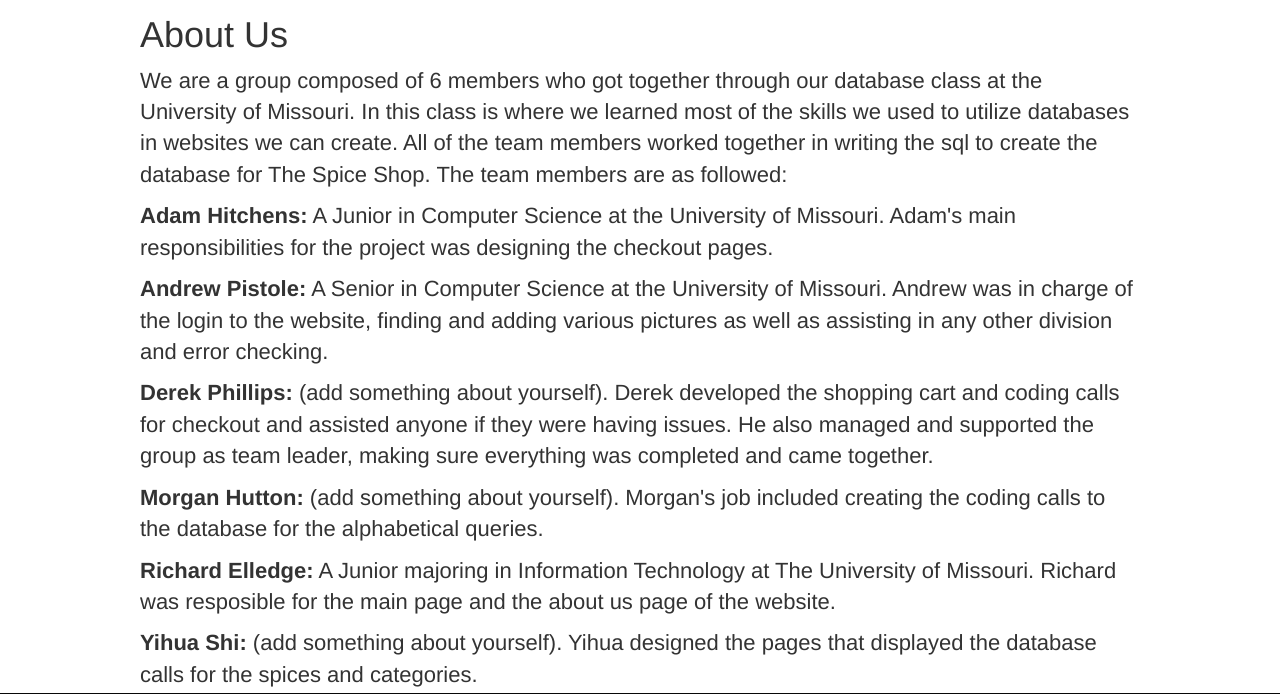
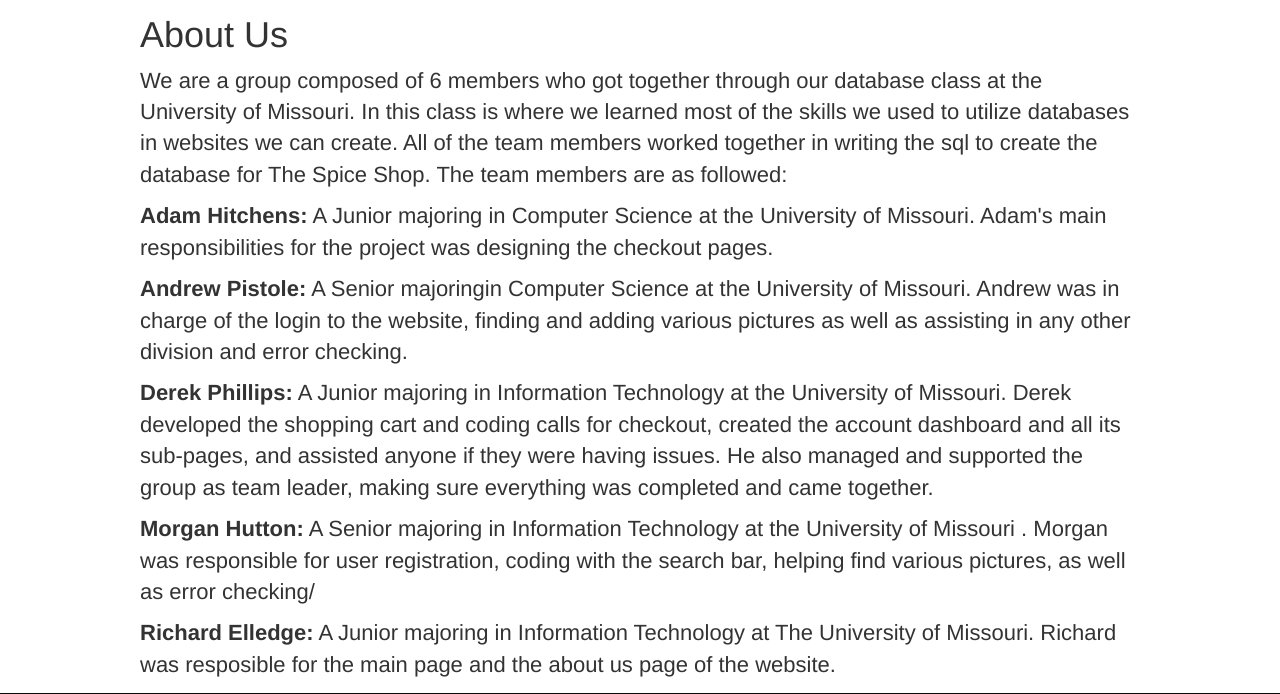
Before and after one commit to derekp89/cs3380, a PHP site: page /about_us.php in a window 1280 px wide. Shown: the part 57-751 px from the top of the page. Run offline with PHP 8.4, Linux system fonts and the light colour scheme; the visitor is signed in with stand-in values (Sample User, id 1).

Commit message:
pushed changes

```diff
--- a/website-framework/about_us.php
+++ b/website-framework/about_us.php
@@ -79,12 +79,12 @@
 		<div id="about-wrapper">
 			<p>We are a group composed of 6 members who got together through our database class at the University of Missouri. In this class is where we learned most of the skills we used to utilize databases in websites we can create. All of the team members worked together in writing the sql to create the database for The Spice Shop. The team members are as followed:<br></p>
 
-			<p><b>Adam Hitchens:</b> A Junior in Computer Science at the University of Missouri. Adam's main responsibilities for the project was designing the checkout pages.</p>
-			<p><b>Andrew Pistole:</b> A Senior in Computer Science at the University of Missouri. Andrew was in charge of the login to the website, finding and adding various pictures as well as assisting in any other division and error checking.</p>
-			<p><b>Derek Phillips:</b> (add something about yourself). Derek developed the shopping cart and coding calls for checkout and assisted anyone if they were having issues. He also managed and supported the group as team leader, making sure everything was completed and came together.</p>
-			<p><b>Morgan Hutton:</b> (add something about yourself). Morgan's job included creating the coding calls to the database for the alphabetical queries.</p>
+			<p><b>Adam Hitchens:</b> A Junior majoring in Computer Science at the University of Missouri. Adam's main responsibilities for the project was designing the checkout pages.</p>
+			<p><b>Andrew Pistole:</b> A Senior majoringin Computer Science at the University of Missouri. Andrew was in charge of the login to the website, finding and adding various pictures as well as assisting in any other division and error checking.</p>
+			<p><b>Derek Phillips:</b> A Junior majoring in Information Technology at the University of Missouri. Derek developed the shopping cart and coding calls for checkout, created the account dashboard and all its sub-pages, and assisted anyone if they were having issues. He also managed and supported the group as team leader, making sure everything was completed and came together.</p>
+			<p><b>Morgan Hutton:</b> A Senior majoring in Information Technology at the University of Missouri . Morgan was responsible for user registration, coding with the search bar, helping find various pictures, as well as error checking/</p>
 			<p><b>Richard Elledge:</b> A Junior majoring in Information Technology at The University of Missouri. Richard was resposible for the main page and the about us page of the website.</p>
-			<p><b>Yihua Shi:</b> (add something about yourself). Yihua designed the pages that displayed the database calls for the spices and categories.</p>
+			<p><b>Yihua Shi:</b> (add something about yourself). Yihua designed the pages that displayed the database calls for the spices and categories, as well as generated the layout for the site..</p>
 		</div>
 
 		<div id="image-wrap">
```
